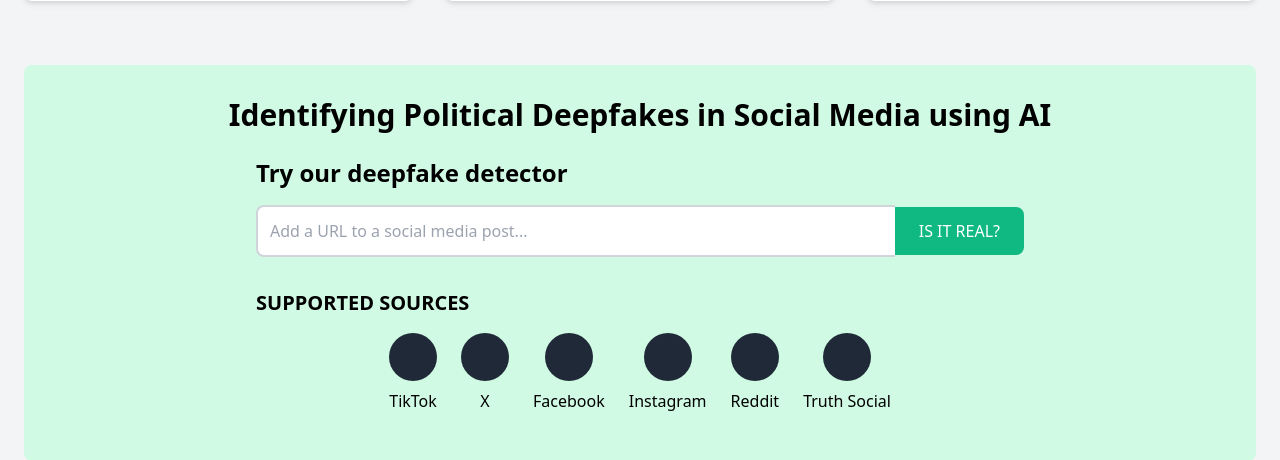
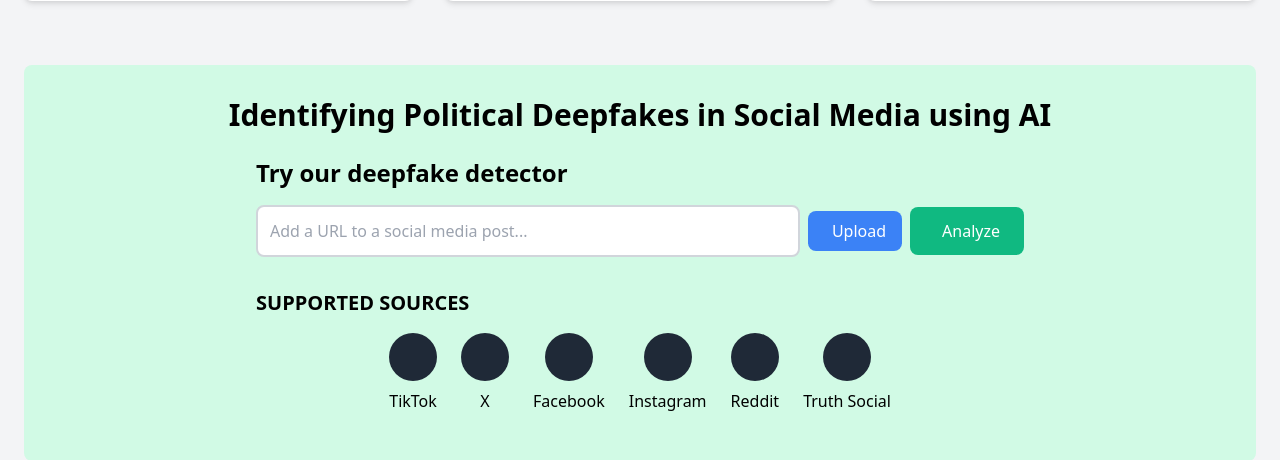
Before and after one commit to Sidreyas/DeepTracers, a Flask app: page / in a window 1280 px wide. Shown: the part 519-979 px from the top of the page. Run offline with Flask 3, Linux system fonts and the light colour scheme; some libraries are stand-ins or nearby versions.

```diff
--- a/ai_api.py
+++ b/ai_api.py
@@ -1,13 +1,24 @@
 import requests
 import random
+import time
+import os
 
-def detect_deepfake(url):
+def detect_deepfake(source):
     # This is a mock API call. In a real-world scenario, you would make an actual API request here.
     # For demonstration purposes, we'll return a random result.
 
     # Simulate API call delay
-    import time
     time.sleep(2)
+
+    # Check if the source is a URL or a file path
+    if source.startswith(('http://', 'https://')):
+        # URL processing
+        # In a real scenario, you might download the content or send the URL to an API
+        pass
+    elif os.path.isfile(source):
+        # File processing
+        # In a real scenario, you might read the file or send it to an API
+        pass
 
     result = random.choice([
         {"is_deepfake": True, "confidence": random.uniform(0.7, 0.99)},
--- a/routes.py
+++ b/routes.py
@@ -3,6 +3,8 @@ from flask_login import login_required, current_user
 from models import db, Contact
 from datetime import datetime
 from ai_api import detect_deepfake, get_supported_platforms
+from werkzeug.utils import secure_filename
+import os
 
 main_bp = Blueprint('main', __name__)
 
@@ -65,9 +67,19 @@ def update_profile():
 
 @main_bp.route('/detect_deepfake', methods=['POST'])
 def detect_deepfake_route():
-    url = request.json.get('url')
-    if not url:
-        return jsonify({"error": "No URL provided"}), 400
+    url = request.form.get('url')
+    file = request.files.get('file')
 
-    result = detect_deepfake(url)
+    if not url and not file:
+        return jsonify({"error": "No URL or file provided"}), 400
+
+    if file:
+        filename = secure_filename(file.filename)
+        file_path = os.path.join('uploads', filename)
+        file.save(file_path)
+        result = detect_deepfake(file_path)
+        os.remove(file_path)  # Remove the file after analysis
+    else:
+        result = detect_deepfake(url)
+
     return jsonify(result)
--- a/templates/index.html
+++ b/templates/index.html
@@ -34,10 +34,19 @@
     <h2 class="text-3xl font-semibold mb-6 text-center">Identifying Political Deepfakes in Social Media using AI</h2>
     <div class="max-w-3xl mx-auto">
         <h3 class="text-2xl font-semibold mb-4">Try our deepfake detector</h3>
-        <div class="flex items-center">
-            <input type="text" id="deepfake-url" placeholder="Add a URL to a social media post..." class="flex-grow p-3 rounded-l-lg border-2 border-r-0 border-gray-300 focus:outline-none focus:border-green-500">
-            <button id="detect-deepfake" class="bg-green-500 text-white px-6 py-3 rounded-r-lg hover:bg-green-600 transition duration-300">IS IT REAL?</button>
+        <div class="flex items-center space-x-2">
+            <div class="flex-grow flex items-center space-x-2">
+                <input type="text" id="deepfake-url" placeholder="Add a URL to a social media post..." class="flex-grow p-3 rounded-lg border-2 border-gray-300 focus:outline-none focus:border-green-500">
+                <label for="file-upload" class="cursor-pointer bg-blue-500 text-white px-4 py-2 rounded-lg hover:bg-blue-600 transition duration-300">
+                    <i class="fas fa-upload mr-2"></i>Upload
+                </label>
+                <input id="file-upload" type="file" accept="image/*,video/*" class="hidden">
+            </div>
+            <button id="detect-deepfake" class="bg-green-500 text-white px-6 py-3 rounded-lg hover:bg-green-600 transition duration-300">
+                <i class="fas fa-search mr-2"></i>Analyze
+            </button>
         </div>
+        <div id="file-name" class="mt-2 text-sm text-gray-600"></div>
         <div id="result" class="mt-4 text-center font-bold"></div>
         <div class="mt-8">
             <h4 class="text-xl font-semibold mb-4">SUPPORTED SOURCES</h4>
@@ -137,23 +146,37 @@ document.addEventListener('DOMContentLoaded', function() {
     const detectButton = document.getElementById('detect-deepfake');
     const urlInput = document.getElementById('deepfake-url');
     const resultDiv = document.getElementById('result');
+    const fileUpload = document.getElementById('file-upload');
+    const fileName = document.getElementById('file-name');
+    let uploadedFile = null;
+
+    fileUpload.addEventListener('change', function(e) {
+        uploadedFile = e.target.files[0];
+        fileName.textContent = uploadedFile ? `Selected file: ${uploadedFile.name}` : '';
+    });
 
     detectButton.addEventListener('click', function() {
         const url = urlInput.value.trim();
-        if (!url) {
-            alert('Please enter a URL');
+
+        if (!url && !uploadedFile) {
+            alert('Please enter a URL or upload a file');
             return;
         }
 
         resultDiv.textContent = 'Analyzing...';
         detectButton.disabled = true;
 
+        const formData = new FormData();
+        if (url) {
+            formData.append('url', url);
+        }
+        if (uploadedFile) {
+            formData.append('file', uploadedFile);
+        }
+
         fetch('/detect_deepfake', {
             method: 'POST',
-            headers: {
-                'Content-Type': 'application/json',
-            },
-            body: JSON.stringify({ url: url }),
+            body: formData,
         })
         .then(response => response.json())
         .then(data => {
@@ -172,6 +195,9 @@ document.addEventListener('DOMContentLoaded', function() {
         })
         .finally(() => {
             detectButton.disabled = false;
+            uploadedFile = null;
+            fileUpload.value = '';
+            fileName.textContent = '';
         });
     });
 });
```
Also changed, not shown: 1 other file.
